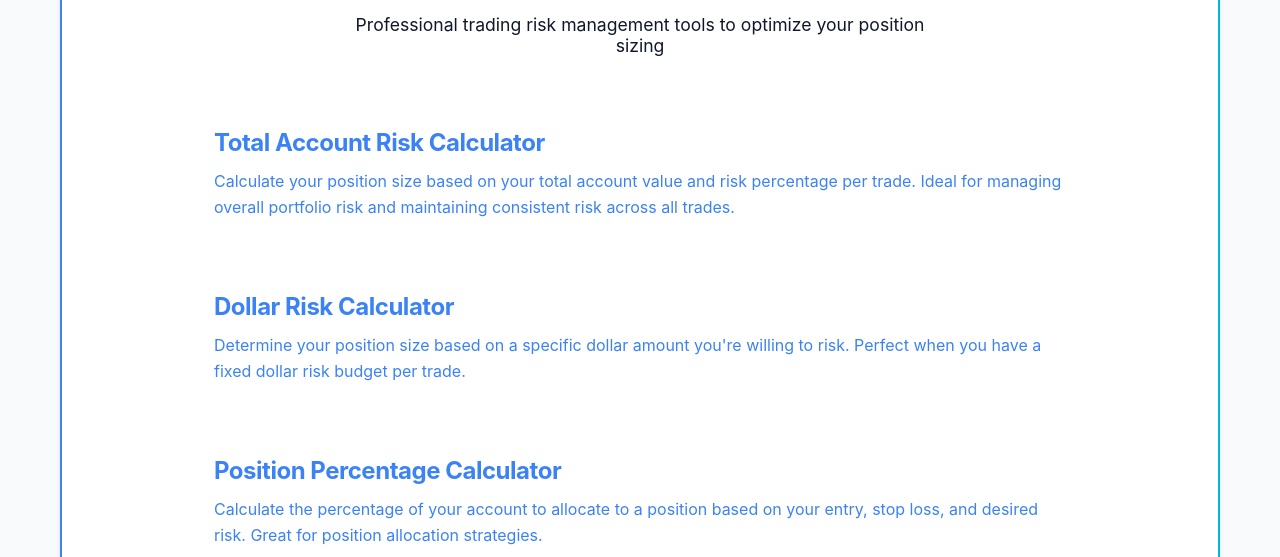
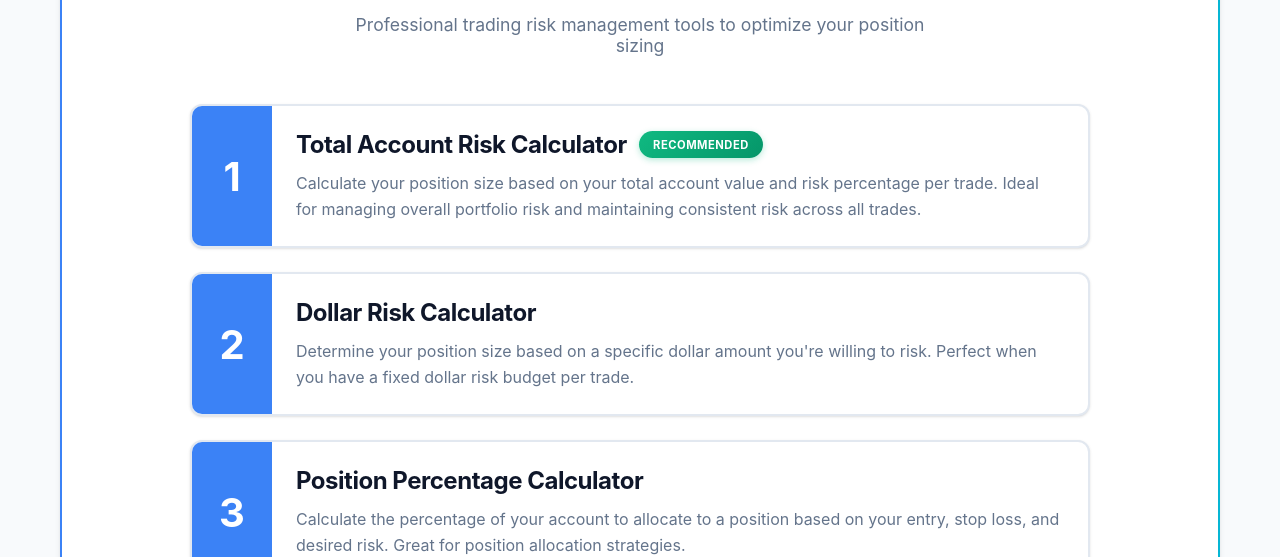
Before and after one commit to marcd35/position_sizing_calculator, a website: page index.html in a window 1280 px wide. Shown: the part 243-800 px from the top of the page. Drawn offline with Linux system fonts and the light colour scheme.

Commit message:
Link updates

```diff
--- a/index.html
+++ b/index.html
@@ -17,7 +17,7 @@
       content="Free position sizing calculators to optimize your trades and manage risks effectively. Choose from total risk, dollar risk, or percentage-based calculators."
     />
     <meta property="og:image" content="public/media/rswingtrading_icon.jpg" />
-    <meta property="og:url" content="https://www.positionsizingcalculator.com/" />
+    <meta property="og:url" content="https://marcd35.github.io/position_sizing_calculator/" />
     <meta property="og:type" content="website" />
     <meta property="og:locale" content="en_US" />
     <meta charset="UTF-8" />
@@ -27,97 +27,9 @@
     <title>Position Sizing Calculator - Trading Risk Management Tools</title>
     <link rel="stylesheet" type="text/css" href="src/css/variables.css" />
     <link rel="stylesheet" type="text/css" href="src/css/shared.css" />
+    <link rel="stylesheet" type="text/css" href="src/css/landing.css" />
     <!-- Layout Script -->
     <script src="src/js/layout.js" defer></script>
-    <style>
-      .landing-container {
-        max-width: 900px;
-        margin: 0 auto;
-        padding: 2rem 1rem;
-      }
-
-      .landing-header {
-        text-align: center;
-        margin-bottom: 3rem;
-        padding-top: 1rem;
-      }
-
-      .landing-header h1 {
-        color: var(--color-text-primary);
-        margin-bottom: 1rem;
-        font-size: 2rem;
-      }
-
-      .landing-header p {
-        color: var(--color-text-secondary);
-        font-size: 1.1rem;
-        max-width: 600px;
-        margin: 0 auto;
-      }
-
-      .calculators-grid {
-        display: grid;
-        gap: 1.5rem;
-        margin-top: 2rem;
-      }
-
-      .calculator-card {
-        background: var(--color-bg-secondary);
-        border: 1px solid var(--color-border);
-        border-radius: 8px;
-        padding: 1.5rem;
-        transition: transform 0.2s, box-shadow 0.2s;
-        text-decoration: none;
-        display: block;
-      }
-
-      .calculator-card:hover {
-        transform: translateY(-2px);
-        box-shadow: 0 4px 12px rgba(0, 0, 0, 0.15);
-        border-color: var(--color-primary);
-      }
-
-      .calculator-card h2 {
-        color: var(--color-primary);
-        margin-bottom: 0.75rem;
-        font-size: 1.5rem;
-        display: flex;
-        align-items: center;
-        flex-wrap: wrap;
-        gap: 0.5rem;
-      }
-
-      .calculator-card p {
-        color: var(--color-text-secondary);
-        margin: 0;
-        line-height: 1.6;
-      }
-
-      .recommended-badge {
-        display: inline-block;
-        background: var(--color-primary);
-        color: white;
-        padding: 0.25rem 0.75rem;
-        border-radius: 4px;
-        font-size: 0.75rem;
-        font-weight: bold;
-        text-transform: uppercase;
-      }
-
-      @media (max-width: 768px) {
-        .landing-header h1 {
-          font-size: 1.5rem;
-        }
-
-        .landing-header p {
-          font-size: 1rem;
-        }
-
-        .calculator-card h2 {
-          font-size: 1.25rem;
-        }
-      }
-    </style>
   </head>
 
   <body>
@@ -148,6 +60,8 @@
 
         <div class="calculators-grid">
           <a href="total-risk-calculator.html" class="calculator-card">
+            <div class="card-number">1</div>
+            <div class="card-content">
               <h2>
                 <span>Total Account Risk Calculator</span>
                 <span class="recommended-badge">Recommended</span>
@@ -156,22 +70,29 @@
                 Calculate your position size based on your total account value and risk percentage per trade.
                 Ideal for managing overall portfolio risk and maintaining consistent risk across all trades.
               </p>
+            </div>
           </a>
 
           <a href="dollar-risk-calculator.html" class="calculator-card">
+            <div class="card-number">2</div>
+            <div class="card-content">
               <h2>Dollar Risk Calculator</h2>
               <p>
                 Determine your position size based on a specific dollar amount you're willing to risk.
                 Perfect when you have a fixed dollar risk budget per trade.
               </p>
+            </div>
           </a>
 
           <a href="position-percent-calculator.html" class="calculator-card">
+            <div class="card-number">3</div>
+            <div class="card-content">
               <h2>Position Percentage Calculator</h2>
               <p>
                 Calculate the percentage of your account to allocate to a position based on your entry,
                 stop loss, and desired risk. Great for position allocation strategies.
               </p>
+            </div>
           </a>
         </div>
       </div>
--- /dev/null
+++ b/src/css/landing.css
@@ -0,0 +1,129 @@
+/* Landing Page Styles */
+
+.landing-container {
+  max-width: 900px;
+  margin: 0 auto;
+  padding: 2rem 1rem;
+}
+
+.landing-header {
+  text-align: center;
+  margin-bottom: 3rem;
+  padding-top: 1rem;
+}
+
+.landing-header h1 {
+  color: var(--text-color);
+  margin-bottom: 1rem;
+  font-size: 2rem;
+}
+
+.landing-header p {
+  color: var(--text-secondary);
+  font-size: 1.1rem;
+  max-width: 600px;
+  margin: 0 auto;
+}
+
+.calculators-grid {
+  display: grid;
+  gap: 1.5rem;
+  margin-top: 2rem;
+}
+
+.calculator-card {
+  background: var(--surface-color);
+  border: 2px solid var(--border-color);
+  border-radius: var(--border-radius);
+  padding: 0;
+  transition: all var(--transition-standard);
+  text-decoration: none;
+  display: flex;
+  overflow: hidden;
+  box-shadow: var(--box-shadow-light);
+}
+
+[data-theme='dark'] .calculator-card {
+    border: 1px solid #fff;
+}
+
+[data-theme='grayscale'] .calculator-card {
+    border: 1px solid #fff;
+}
+
+.calculator-card:hover {
+  transform: translateY(-4px);
+  box-shadow: var(--box-shadow-large);
+  border-color: var(--primary-color);
+}
+
+.card-number {
+  background: var(--primary-color);
+  color: var(--on-primary-color);
+  width: 80px;
+  display: flex;
+  align-items: center;
+  justify-content: center;
+  font-size: 2.5rem;
+  font-weight: var(--font-weight-bold);
+  flex-shrink: 0;
+}
+
+.card-content {
+  padding: 1.5rem;
+  flex: 1;
+}
+
+.calculator-card h2 {
+  color: var(--text-color);
+  margin-bottom: 0.75rem;
+  font-size: 1.5rem;
+  display: flex;
+  align-items: center;
+  flex-wrap: wrap;
+  gap: 0.75rem;
+  font-weight: var(--font-weight-bold);
+}
+
+.calculator-card p {
+  color: var(--text-secondary);
+  margin: 0;
+  line-height: 1.6;
+}
+
+.recommended-badge {
+  display: inline-flex;
+  align-items: center;
+  background: linear-gradient(135deg, var(--success-color), #059669);
+  color: white;
+  padding: 0.4rem 0.9rem;
+  border-radius: 50px;
+  font-size: 0.7rem;
+  font-weight: var(--font-weight-bold);
+  text-transform: uppercase;
+  letter-spacing: 0.5px;
+  box-shadow: 0 2px 6px rgba(16, 185, 129, 0.3);
+}
+
+@media (max-width: 768px) {
+  .landing-header h1 {
+    font-size: 1.5rem;
+  }
+
+  .landing-header p {
+    font-size: 1rem;
+  }
+
+  .calculator-card h2 {
+    font-size: 1.25rem;
+  }
+
+  .card-number {
+    width: 60px;
+    font-size: 2rem;
+  }
+
+  .card-content {
+    padding: 1.25rem;
+  }
+}
--- a/src/css/shared.css
+++ b/src/css/shared.css
@@ -2,6 +2,10 @@
 /* Consolidated from shared.css + shared-modern.css */
 
 /* Base Styles */
+html {
+  height: 100%;
+}
+
 body {
   font-size: var(--font-size-normal);
   font-family: var(--font-family-base);
@@ -12,6 +16,9 @@ body {
   background-color: var(--background-color);
   -webkit-font-smoothing: antialiased;
   -moz-osx-font-smoothing: grayscale;
+  min-height: 100%;
+  display: flex;
+  flex-direction: column;
 }
 
 /* Professional site header + primary navigation */
@@ -386,6 +393,7 @@ html[data-theme='grayscale'] .site-nav__link[aria-current='page'] {
   border-top: 1px solid var(--border-color);
   border-radius: var(--border-radius);
   box-shadow: var(--box-shadow-light);
+  flex-shrink: 0;
 }
 
 .site-footer__inner {
@@ -523,6 +531,7 @@ h3 {
   border: 2px solid transparent;
   position: relative;
   overflow: visible;
+  flex: 1 0 auto;
 }
 
 .header {
--- a/src/js/layout.js
+++ b/src/js/layout.js
@@ -122,7 +122,7 @@
     var headerHtml =
       '<header class="site-header" role="banner">' +
       '  <div class="site-header__inner">' +
-      '    <a class="site-brand" href="total-risk-calculator.html" aria-label="Position Sizing Calculator home">' +
+      '    <a class="site-brand" href="https://marcd35.github.io/position_sizing_calculator/" aria-label="Position Sizing Calculator home">' +
       '      <img class="site-brand__icon" src="public/media/rswingtrading_icon.jpg" alt="" width="32" height="32" />' +
       '      <span class="site-brand__text">Position Sizing Calculator</span>' +
       '    </a>' +
```
Also changed, not shown: total-risk-calculator.html (+1 -1 lines), CHANGELOG.md, README.md. Lines whose indentation alone changed are shown as unchanged.
